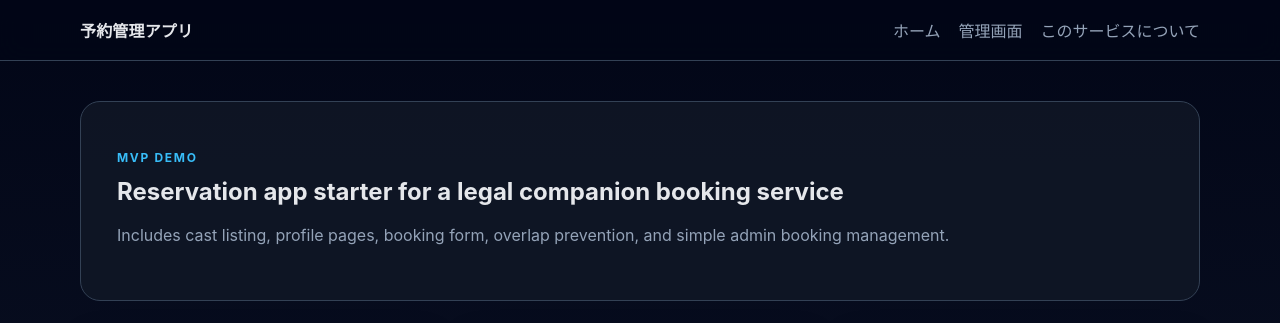
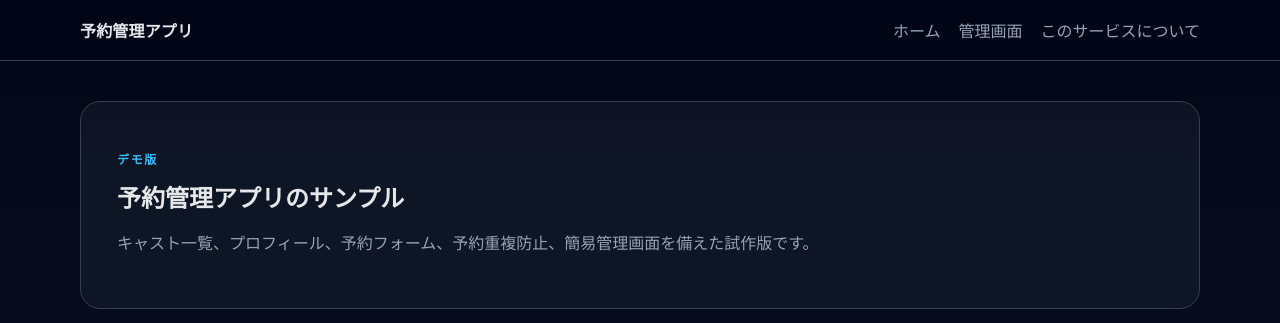
Before and after one commit to Tamurah2424/my-app, a Flask app: page / in a window 1280 px wide. Shown: the top 323 px of the page. Run offline with Flask 3, Linux system fonts and the light colour scheme; data comes from the database, SQL or seed files in the repository.

Commit message:
Update home.html

```diff
--- a/templates/home.html
+++ b/templates/home.html
@@ -2,9 +2,9 @@
 {% block content %}
 <section class="hero">
   <div>
-    <p class="eyebrow">MVP Demo</p>
-    <h1>Reservation app starter for a legal companion booking service</h1>
-    <p class="subtitle">Includes cast listing, profile pages, booking form, overlap prevention, and simple admin booking management.</p>
+    <p class="eyebrow">デモ版</p>
+    <h1>予約管理アプリのサンプル</h1>
+    <p class="subtitle">キャスト一覧、プロフィール、予約フォーム、予約重複防止、簡易管理画面を備えた試作版です。</p>
   </div>
 </section>
 
@@ -15,14 +15,14 @@
     <div class="card-body">
       <div class="row between">
         <h2>{{ cast['name'] }}</h2>
-        <span class="price">JPY {{ '{:,}'.format(cast['hourly_price']) }}/h</span>
+        <span class="price">¥{{ '{:,}'.format(cast['hourly_price']) }}/時間</span>
       </div>
-      <p>{{ cast['age'] }} years old · {{ cast['area'] }}</p>
+      <p>{{ cast['age'] }}歳 ・ {{ cast['area'] }}</p>
       <p>{{ cast['bio'] }}</p>
       <p class="tags">{{ cast['tags'] }}</p>
       <div class="actions">
-        <a class="button secondary" href="{{ url_for('cast_detail', cast_id=cast['id']) }}">View profile</a>
-        <a class="button" href="{{ url_for('book_cast', cast_id=cast['id']) }}">Book now</a>
+        <a class="button secondary" href="{{ url_for('cast_detail', cast_id=cast['id']) }}">プロフィールを見る</a>
+        <a class="button" href="{{ url_for('book_cast', cast_id=cast['id']) }}">予約する</a>
       </div>
     </div>
   </article>
```
